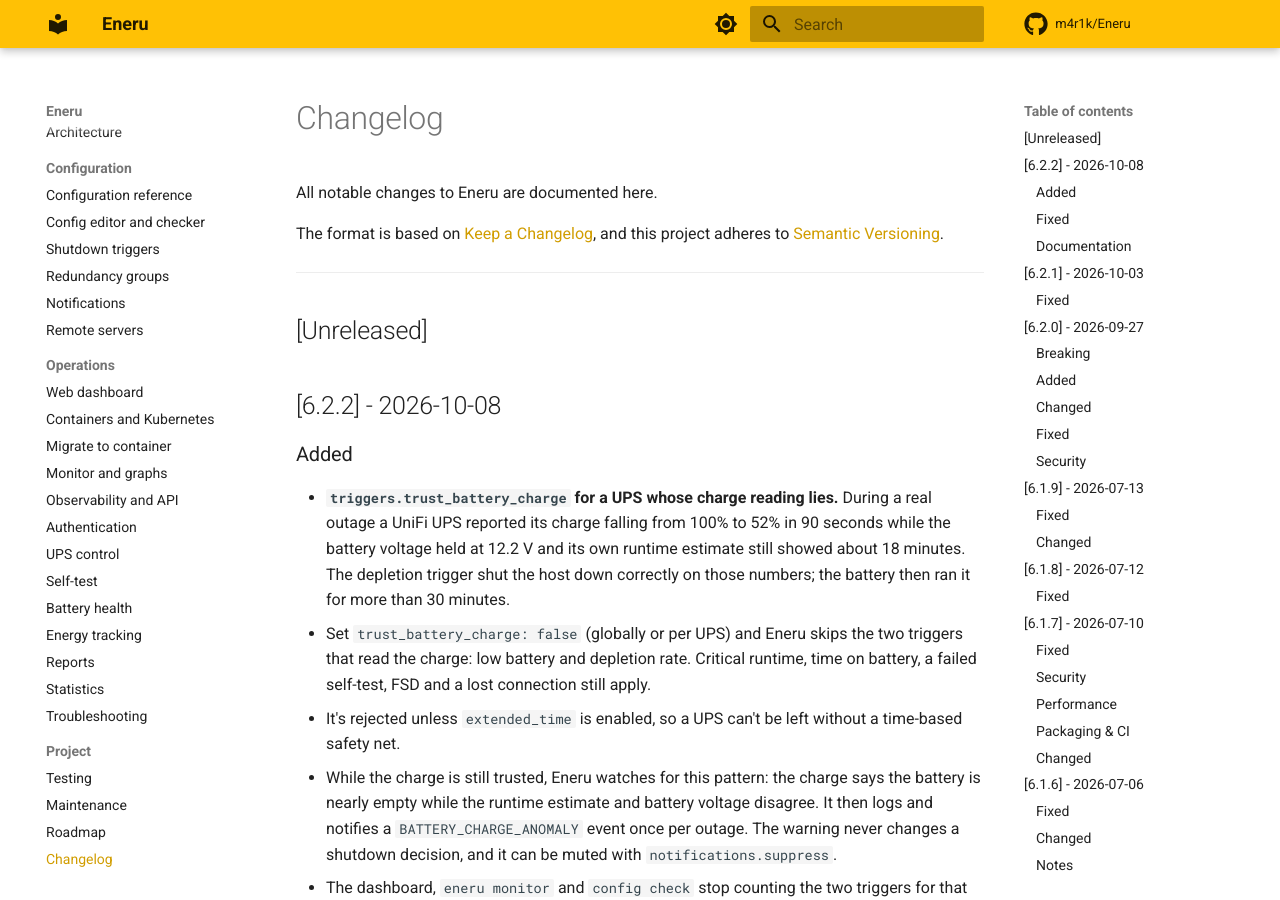
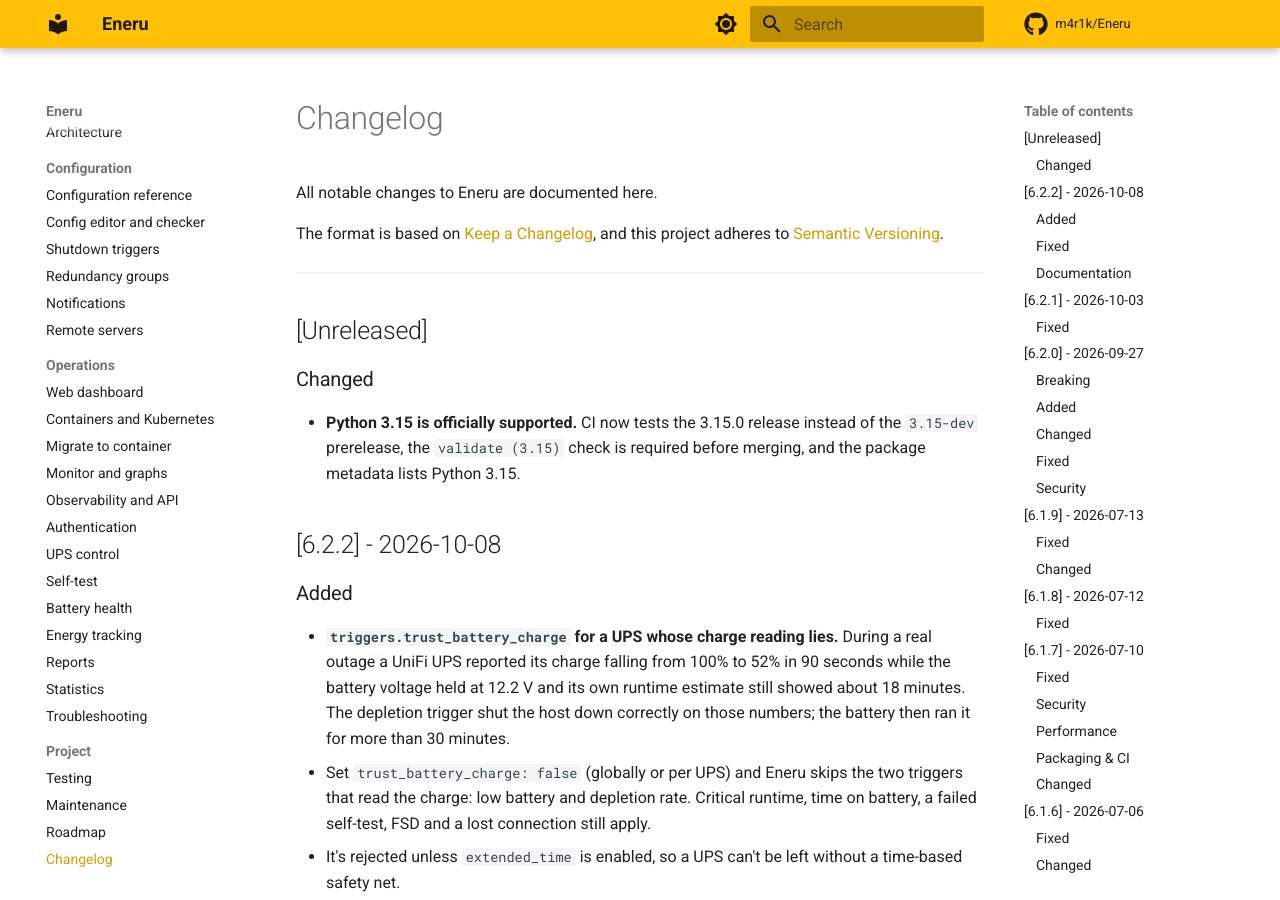
Before and after one commit to m4r1k/Eneru, an MkDocs documentation site: the page built from docs/changelog.md, in a window 1280 px wide and 900 px high. Built offline with MkDocs 1.6.1 and Material for MkDocs 9.7.7, drawn with Linux system fonts in a browser that asks for light colours; comment, search, counter and statistics services are not loaded.

Commit message:
ci: promote Python 3.15 to a stable, required CI target
Python 3.15.0 is out. Swap the 3.15-dev prerelease job (allowed to fail)
for the 3.15 release in validate and integration, drop allow-prereleases,
add the 3.15 classifier, and document validate (3.15) as a required check.

Co-authored-by: Claude <noreply@anthropic.com>

```diff
--- a/docs/changelog.md
+++ b/docs/changelog.md
@@ -8,6 +8,12 @@ and this project adheres to [Semantic Versioning](https://semver.org/spec/v2.0.0
 ---
 
 ## [Unreleased]
+
+### Changed
+
+- **Python 3.15 is officially supported.** CI now tests the 3.15.0 release
+  instead of the `3.15-dev` prerelease, the `validate (3.15)` check is required
+  before merging, and the package metadata lists Python 3.15.
 
 ## [6.2.2] - 2026-10-08
 
--- a/pyproject.toml
+++ b/pyproject.toml
@@ -26,6 +26,7 @@ classifiers = [
     "Programming Language :: Python :: 3.12",
     "Programming Language :: Python :: 3.13",
     "Programming Language :: Python :: 3.14",
+    "Programming Language :: Python :: 3.15",
     "Topic :: System :: Monitoring",
     "Topic :: System :: Power (UPS)",
     "Topic :: System :: Systems Administration",
```
Also changed, not shown: AGENTS.md (+1 -1 lines), docs/testing.md (+1 -1 lines), 2 other files.
